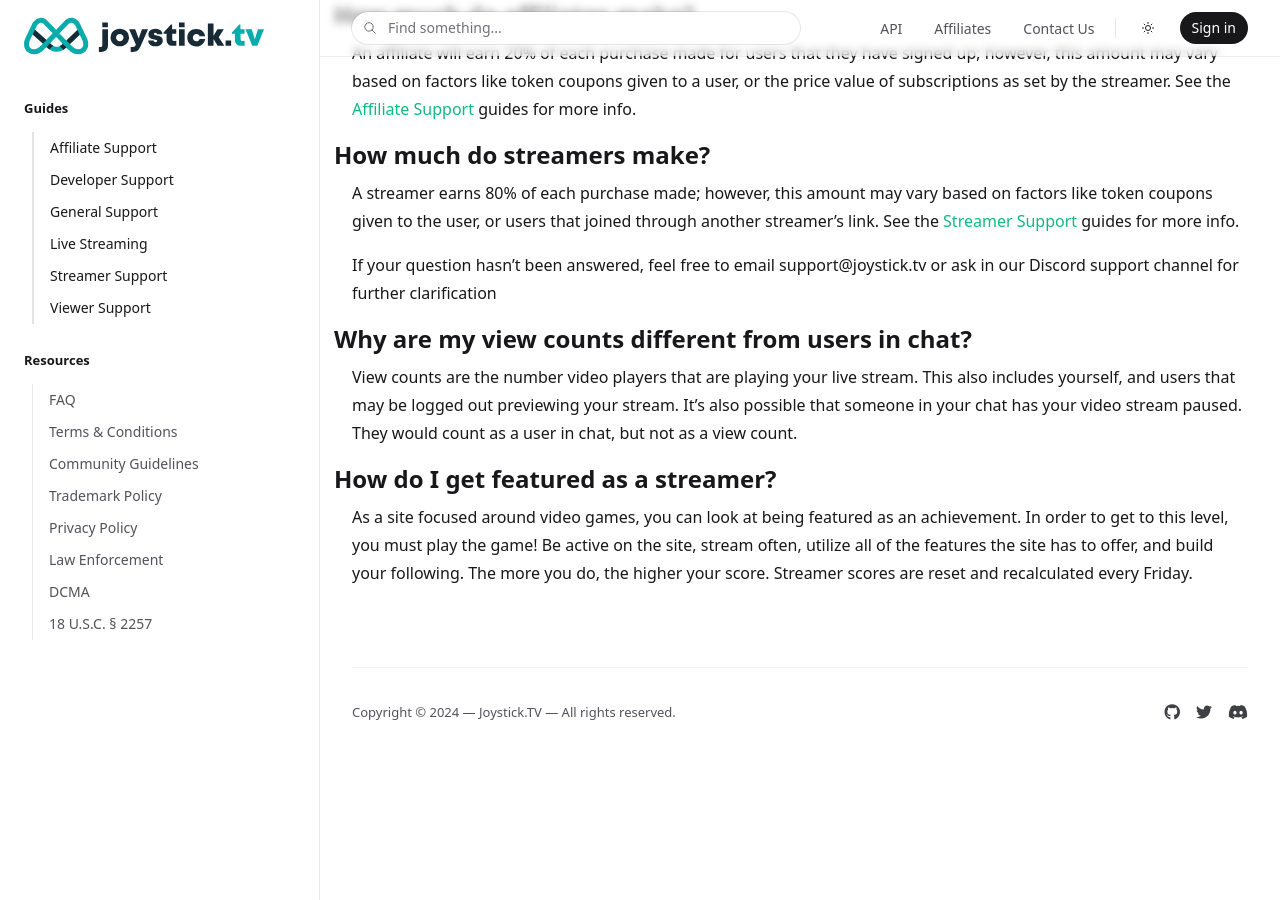
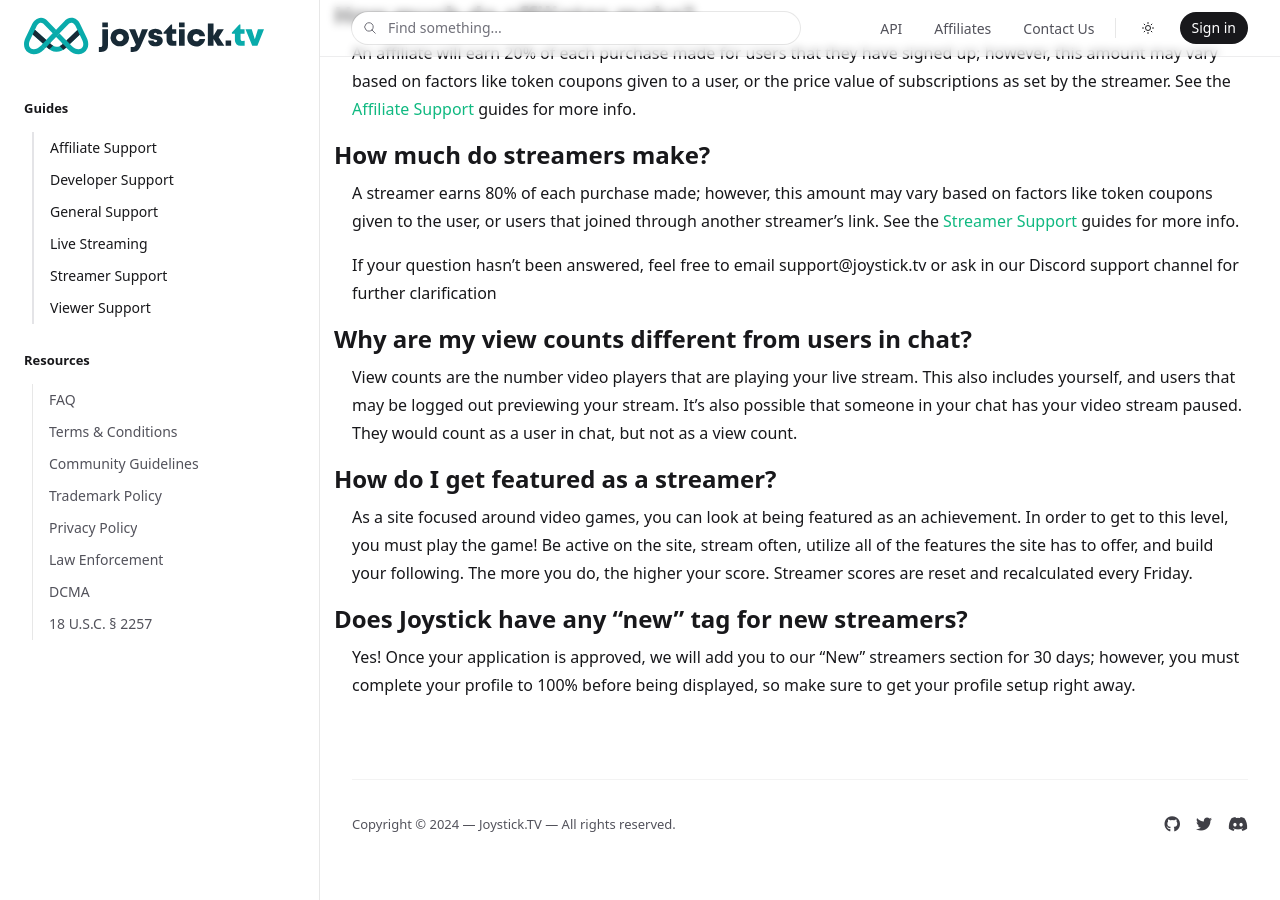
Before and after one commit to joysticktv/joysticktv.github.io, a Jekyll site: the page built from faq.md, in a window 1280 px wide and 900 px high, scrolled down 1509 px. Built offline with Jekyll 4.4.1, drawn with Linux system fonts in a browser that asks for light colours; nearby versions of some CDN libraries; comment, search, counter and statistics services are not loaded; before the commit the page ends 2297 px from its top, so only the background shows below that.

Commit message:
Update faq.md (#52)
Adds FAQ answer for the "new" streamer tags

```diff
--- a/faq.md
+++ b/faq.md
@@ -54,3 +54,6 @@ View counts are the number video players that are playing your live stream. This
 
 ## How do I get featured as a streamer?
 As a site focused around video games, you can look at being featured as an achievement. In order to get to this level, you must play the game! Be active on the site, stream often, utilize all of the features the site has to offer, and build your following. The more you do, the higher your score. Streamer scores are reset and recalculated every Friday.
+
+## Does Joystick have any "new" tag for new streamers?
+Yes! Once your application is approved, we will add you to our "New" streamers section for 30 days; however, you must complete your profile to 100% before being displayed, so make sure to get your profile setup right away.
```
